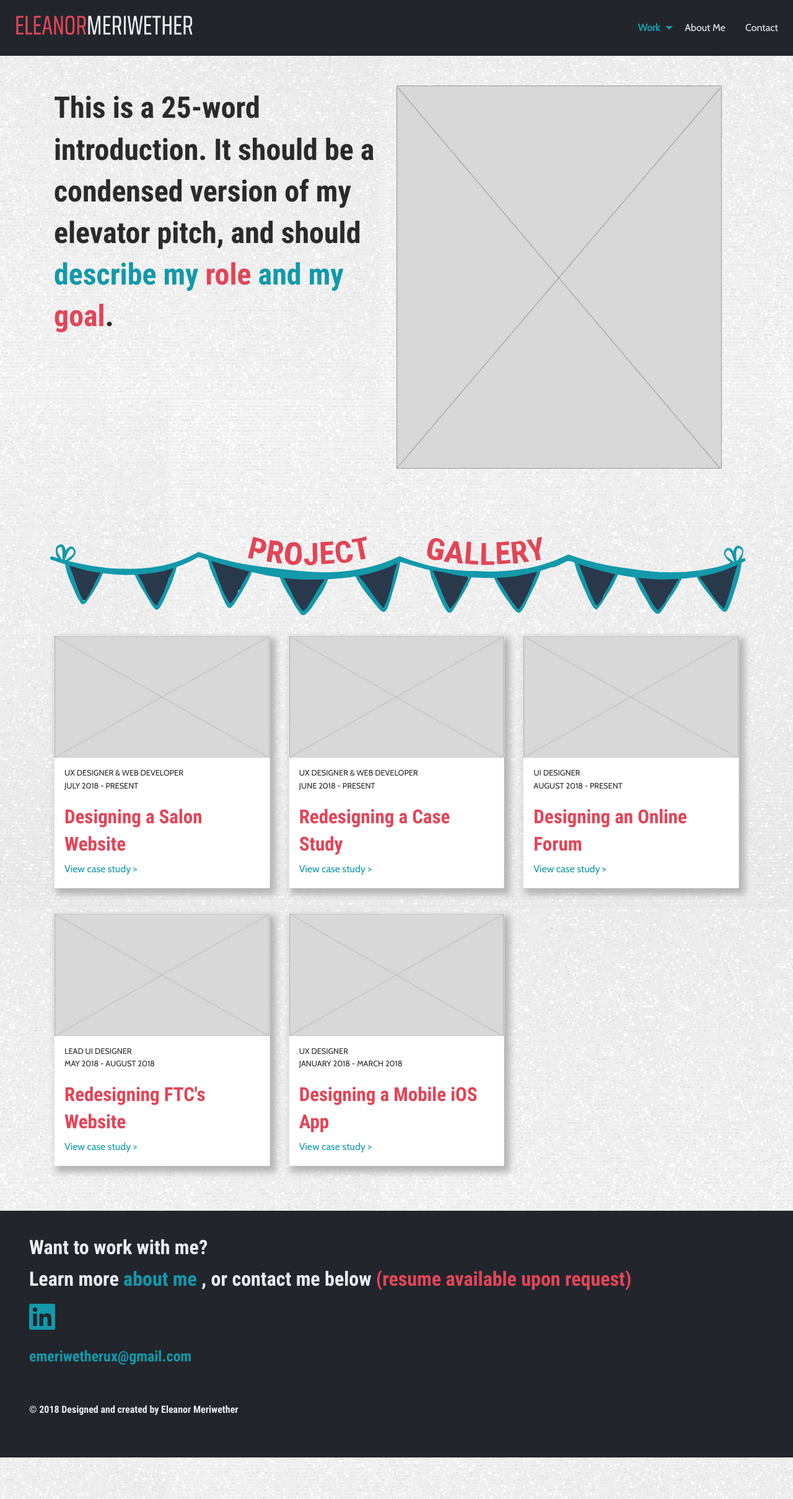
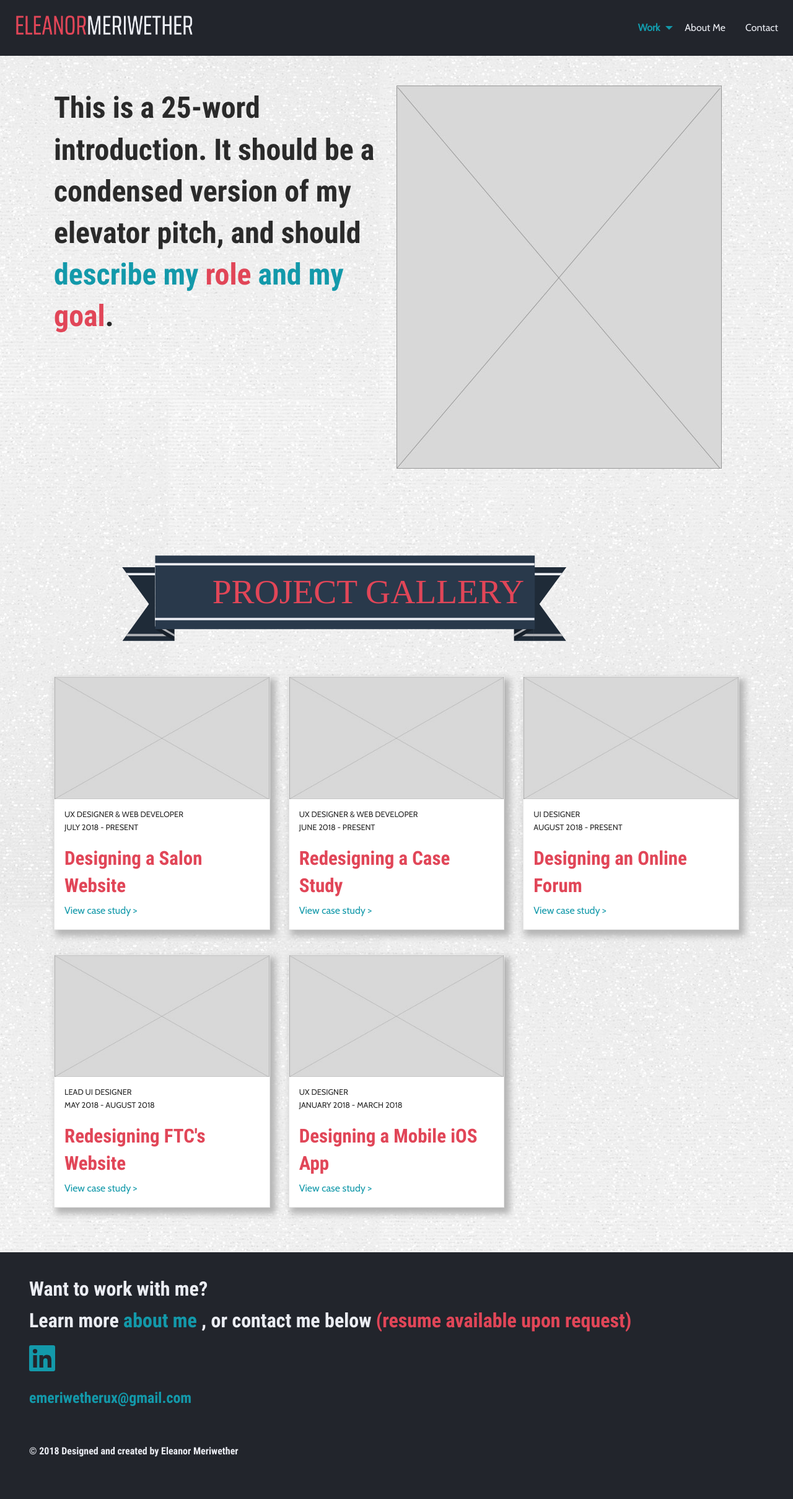
Before and after one commit to emeriwether/emeriwether.github.io, a Jekyll site: the page built from home.html, in a window 1280 px wide. Shown: the whole page at 62% size. Built offline with Jekyll 4.4.1, drawn with Linux system fonts in a browser that asks for light colours.

Commit message:
change project gallery banner

```diff
--- a/home.html
+++ b/home.html
@@ -30,7 +30,7 @@
 
     <!-- SECTION LABEL -->
     <div class="small-12 cell">
-        <img id="sectionDivider" src="/images/home/banner_coralText.svg">
+        <img id="sectionDivider" src="/images/home/projectGallery_banner.svg">
     </div>
 
     <div class="grid-x grid-padding-x small-up-1 medium-up-2 large-up-3">
```
Also changed, not shown: images/home/projectGallery_banner.svg (added).
